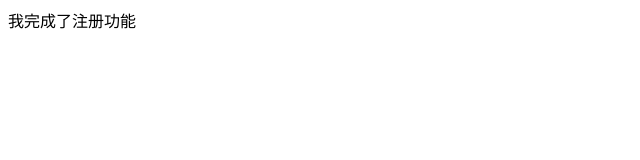
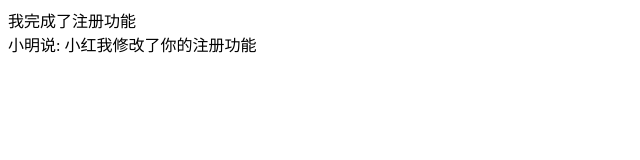
Before and after one commit to Wwanglun/todayImstrong, a plain HTML site: page register.html in a window 1280 px wide. Shown: the whole page, without its empty margins (0-640 px from the left). Drawn offline with Linux system fonts and the light colour scheme.

Commit message:
修改版---小明

```diff
--- a/register.html
+++ b/register.html
@@ -6,5 +6,6 @@
 </head>
 <body>
 <div>我完成了注册功能</div>
+<div>小明说: 小红我修改了你的注册功能</div>
 </body>
 </html>
```
